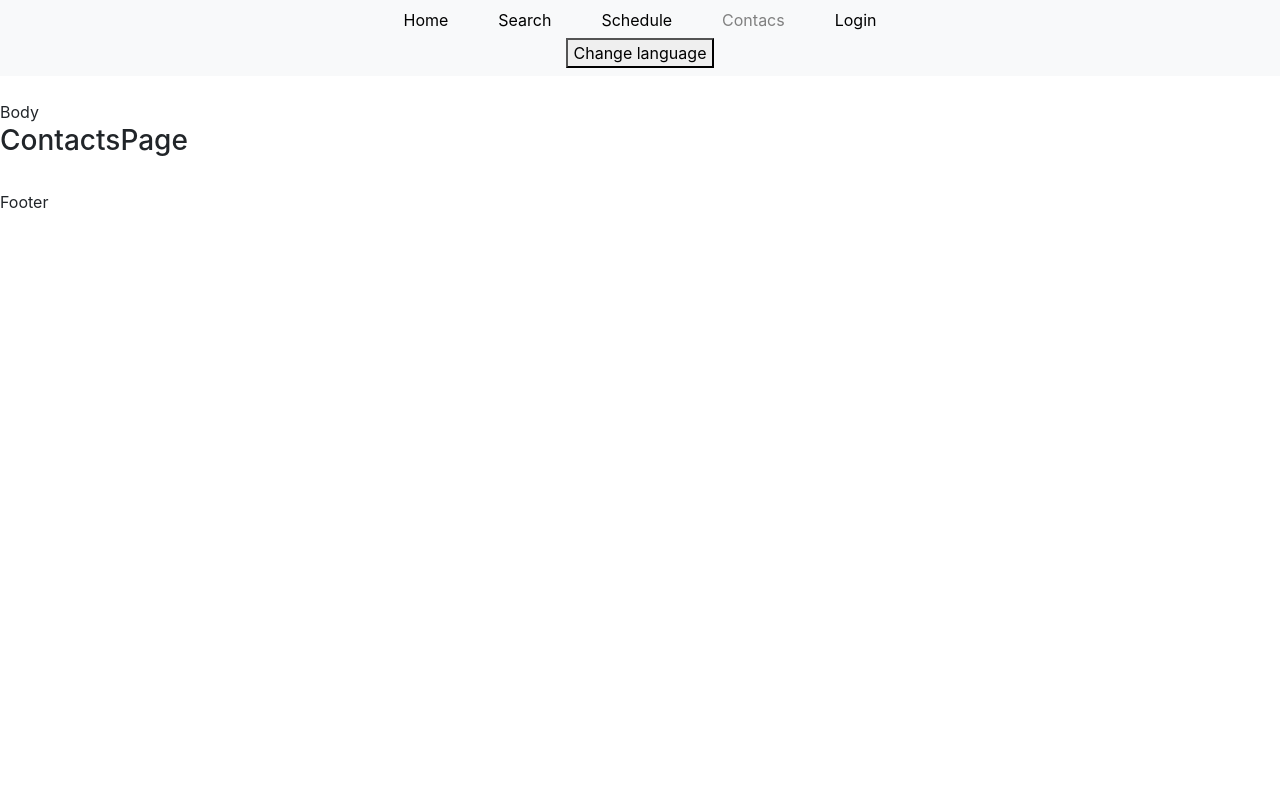
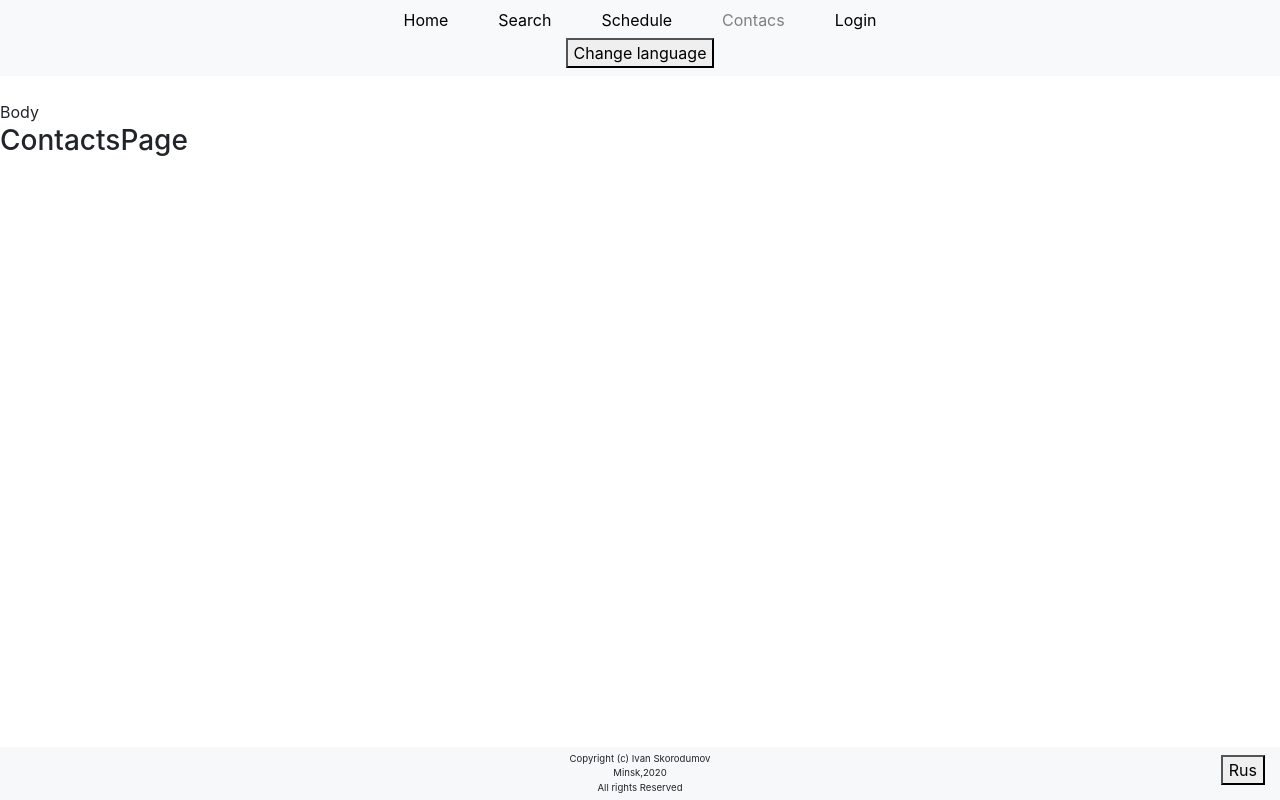
Before and after one commit to Selevn/Ticket-manager, a React app: page /contacts in a window 1280 px wide. Built offline with nearby package versions, Linux system fonts and the light colour scheme.

Commit message:
footer ui made

```diff
--- a/src/js/components/Main/MainComponents/Footer/Footer.jsx
+++ b/src/js/components/Main/MainComponents/Footer/Footer.jsx
@@ -1,9 +1,36 @@
 import React from 'react'
+import languageSrc from "../../../../language";
 
-const Footer = () => (<div>
-      <br/>
-      Footer
-    </div>
+import {Container, Col, Row} from "react-bootstrap"
+
+import style from "./Footer.module.css"
+import {LanguageContext} from "../../../Contexts/LanguageContext.js"
+
+const Footer = () => (
+    <LanguageContext.Consumer>
+      {langProps => (
+            <footer className={style.footer}>
+              <Container id={style.containerBlock}>
+                <Row>
+                  <Col sm={0} xs={0} md={0} lg={3} xl={3}/>
+                  <Col sm={12} xs={12} md={12} lg={6} xl={6} className={style.col2}>
+                    Copyright (c) Ivan Skorodumov
+                    <br/>
+                    Minsk,2020
+                    <br/>
+                    All rights Reserved
+                  </Col>
+                  <Col sm={12} xs={12} md={12} lg={3} xl={3} style={{textAlign: "right"}} className={style.col3}>
+                    <button onClick={langProps.toggleLanguage} className={style.langButton}>
+                      {languageSrc.lang[langProps.language]}
+                    </button>
+                  </Col>
+                </Row>
+              </Container>
+            </footer>
+        )
+      }
+    </LanguageContext.Consumer>
 )
 
 export default Footer;
--- /dev/null
+++ b/src/js/components/Main/MainComponents/Footer/Footer.module.css
@@ -0,0 +1,28 @@
+.footer {
+  background-color: #f7f8f9;
+  position: absolute;
+  left: 0;
+  bottom: 0;
+  width: 100%;
+}
+
+#containerBlock {
+  max-width: 100%;
+  width: 100%;
+}
+
+.col2 {
+  font-size: .6rem;
+  max-height: 90px;
+  text-align: center;
+  margin-top: .3rem;
+  margin-bottom: .3rem;
+}
+
+.col3 {
+}
+
+.langButton {
+  margin-top: .5rem;
+  margin-bottom: .3rem;
+}
--- a/src/js/language.js
+++ b/src/js/language.js
@@ -30,6 +30,11 @@ let languagePack =
             ru: "Сменить язык",
             en: "Change language"
           },
+      lang:
+          {
+            ru: "Eng",
+            en: "Rus"
+          },
 
     }
 
```
